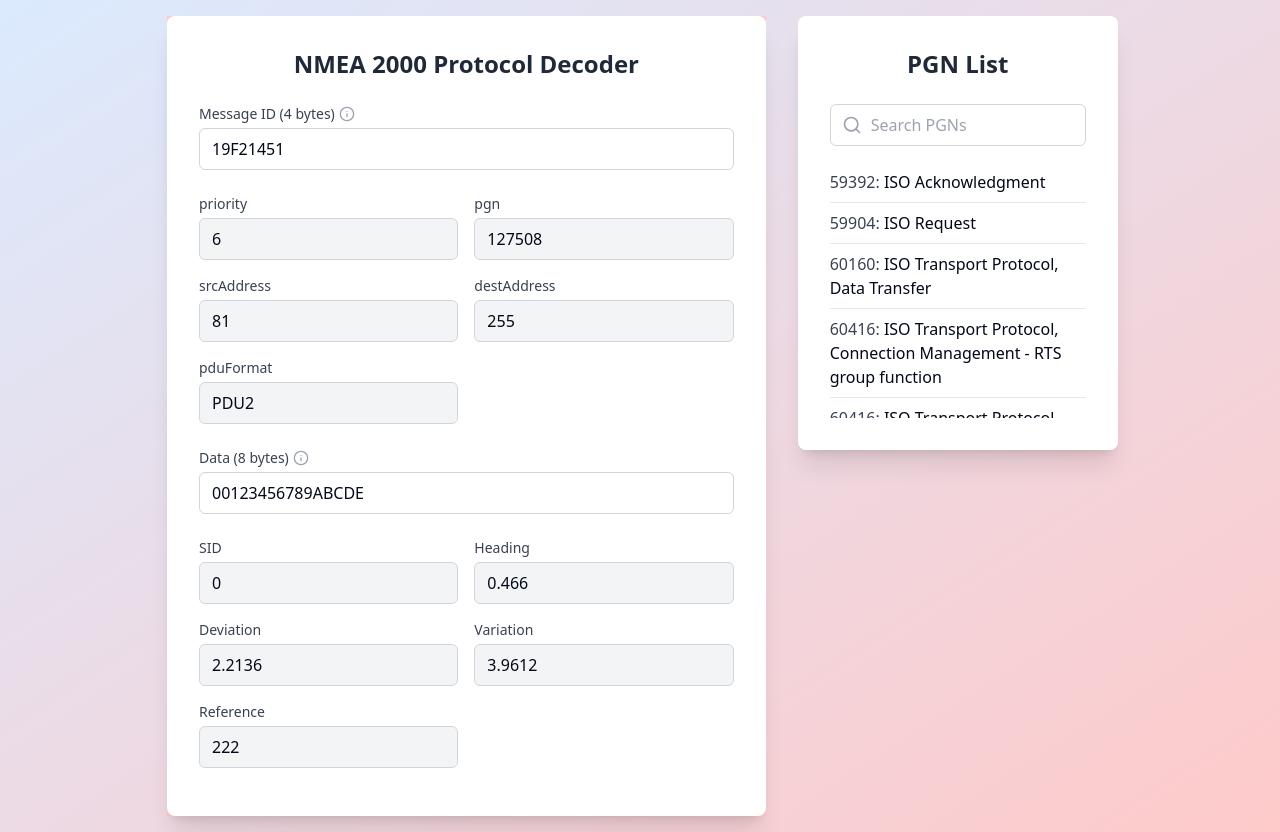
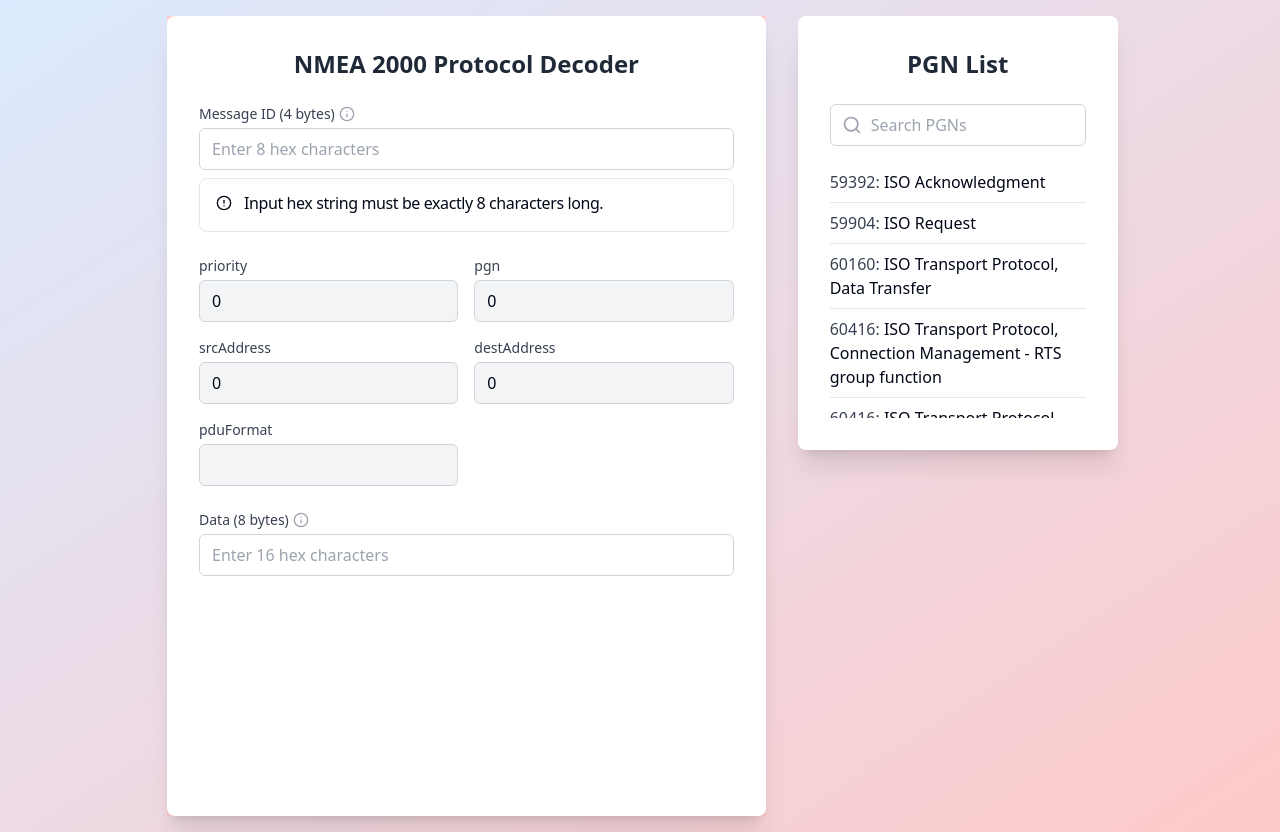
Before and after one commit to ynsr22/nmea2000-decoder, a React (Vite) app: page / in a window 1280 px wide. Built offline with nearby package versions, Linux system fonts and the light colour scheme.

Commit message:
change on default view

```diff
--- a/src/App.tsx
+++ b/src/App.tsx
@@ -1,6 +1,6 @@
 import React, { useState, useEffect } from 'react';
 import { AlertCircle, Info } from 'lucide-react';
-import { Alert, AlertDescription, AlertTitle } from './components/ui/alert';
+import { Alert, AlertTitle } from './components/ui/alert';
 import { Tooltip } from 'react-tooltip';
 
 interface PGNField {
@@ -87,9 +87,9 @@ const decodeCanMessage = (hexInput: string): DecodedCanMessage => {
 };
 
 const NMEA2000Decoder: React.FC = () => {
-  const [idInput, setIdInput] = useState('19F21451');
+  const [idInput, setIdInput] = useState('');
   const [decodedId, setDecodedId] = useState<DecodedCanMessage | null>(null);
-  const [dataInput, setDataInput] = useState('00123456789ABCDE');
+  const [dataInput, setDataInput] = useState('');
   const [decodedData, setDecodedData] = useState<Record<string, string>>({});
   const [idError, setIdError] = useState('');
   const [dataError, setDataError] = useState('');
@@ -100,7 +100,7 @@ const NMEA2000Decoder: React.FC = () => {
       setDecodedId(decoded);
       setIdError('');
     } catch (e) {
-      setDecodedId(null);
+      setDecodedId({ priority: 0, pgn: 0, srcAddress: 0, destAddress: 0, pduFormat: '' });
       setIdError((e as Error).message);
       setDecodedData({});
     }
@@ -170,10 +170,9 @@ const NMEA2000Decoder: React.FC = () => {
               placeholder="Enter 8 hex characters"
             />
             {idError && (
-              <Alert variant="destructive" className="mt-2">
+              <Alert variant="default" className="mt-2">
                 <AlertCircle className="h-4 w-4" />
-                <AlertTitle>Error</AlertTitle>
-                <AlertDescription>{idError}</AlertDescription>
+                <AlertTitle>{idError}</AlertTitle>
               </Alert>
             )}
           </div>
@@ -209,10 +208,9 @@ const NMEA2000Decoder: React.FC = () => {
               placeholder="Enter 16 hex characters"
             />
             {dataError && (
-              <Alert variant="destructive" className="mt-2">
+              <Alert variant="default" className="mt-2">
                 <AlertCircle className="h-4 w-4" />
-                <AlertTitle>Error</AlertTitle>
-                <AlertDescription>{dataError}</AlertDescription>
+                <AlertTitle>{dataError}</AlertTitle>
               </Alert>
             )}
           </div>
```
